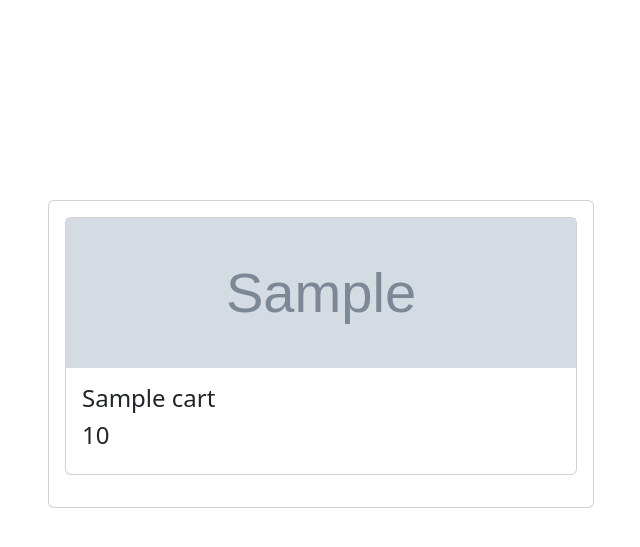
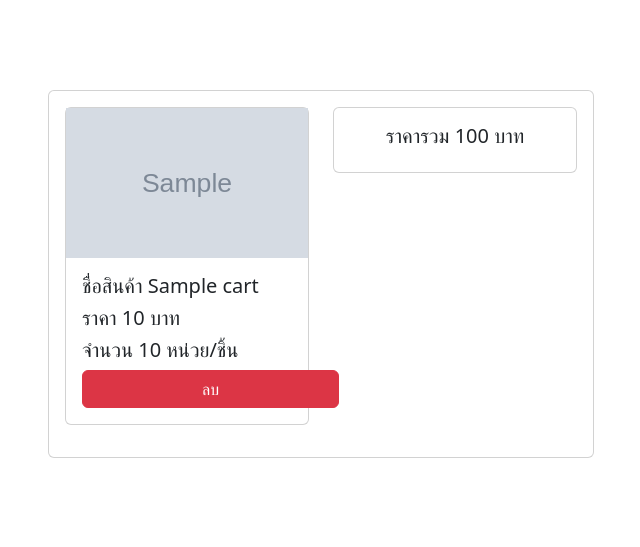
Before and after one commit to teerapat99999/e-com-php, a PHP site: page /cart.php in a window 1280 px wide. Shown: the part 70-617 px from the top of the page, without its empty margins (319-959 px from the left). Run offline with PHP 8.4, Linux system fonts and the light colour scheme; the visitor is signed in with stand-in values (Sample User, id 1); tables that the repository leaves empty or names only in its code hold one stand-in row (values such as "Sample post"); grey boxes marked "Sample" are stand-in pictures.

Commit message:
Update cart.php
สร้างการคำนวณ
to day การซื้อพร้อม สถานะ

```diff
--- a/cart.php
+++ b/cart.php
@@ -1,9 +1,17 @@
 <?php
-include_once('./db.php');
+include('./db.php');
 session_start();
 $id_user = $_SESSION['id_user'];
 if(isset($_POST['add'])){
+    $id_sum = rand();
+    $name_product = $_POST['name_product'];
+    $price_product =  $_POST['price_product'];
+    $amount = $_POST['amount'];
+    $img_product = $_POST['img_product'];
+    $id_user = $_POST['id_user'];
+    $id_shop = $_POST['id_shop'];
 
+    $stmt = $conn->prepare("INSERT INTO  ");
 }
 ?>
 <!DOCTYPE html>
@@ -20,29 +28,48 @@ if(isset($_POST['add'])){
 <body>
     <?php include('./navbar.php'); ?>
     <div class="container">
-        <div style='height:200px;'></div>
+        <div style='height:90px;'></div>
         <div class="row justify-content-center aling-item-center">
             <div class="col-sm-12 col-md-8 col-lg-6">
                 <div class="card">
                     <div class="card-body">
-                        <div class="row">
+                        <div class="row justify-content-center aling-item-center">
                         <?php
+
                         $result = $conn->query("SELECT * FROM cart WHERE id_user = $id_user");
                         if($result->num_rows > 0){
+                        $sum = 0 ;
                         while($row = $result->fetch_assoc()){
+                        $total  = $row['price_product'] * $row['amount'];
+                        $sum += $total;
                         ?>
-                        <div class="col">
+                        <div class="col-sm-12 col-md-8 col-lg-6">
                         <div class="mb-3">
                                 <div class="card">
                                     <img src="./img/<?php echo $row['img_product']; ?>" style='max-height:150px;' alt="">
                                     <div class="card-body">
-                                        <h4><?php echo $row['name_product']; ?></h4>
-                                    <h4><?php echo $row['price_product']; ?></h4>
+                                    <h5> ชื่อสินค้า <?php echo $row['name_product']; ?> </h5>
+                                    <h5> ราคา <?php echo $row['price_product']; ?> บาท </h5>
+                                    <h5>จำนวน <?php echo $row['amount']; ?> หน่วย/ชิ้น </h5>
+                                    <div class='col' align='center'>
+                                        <input type="text" value='ลบ' name='del' class="btn btn-danger">
                                     </div>
+                                </div>
                                 </div>
                         </div>
                         </div>
                         <?php }
+                        ?>
+                        <div class="col-sm-12 col-md-8 col-lg-6">
+                            <div class="mb-3" align='center'>
+                                <div class="card">
+                                    <div class="card-body">
+                                    <h5> ราคารวม <?php echo $sum ?> บาท </h5>
+                                    </div>
+                                </div>
+                            </div>
+                        </div>
+                        <?php
                         }else{
                             echo "ไม่มีสินค้าในตระกร้า";
                         } ?>
```
